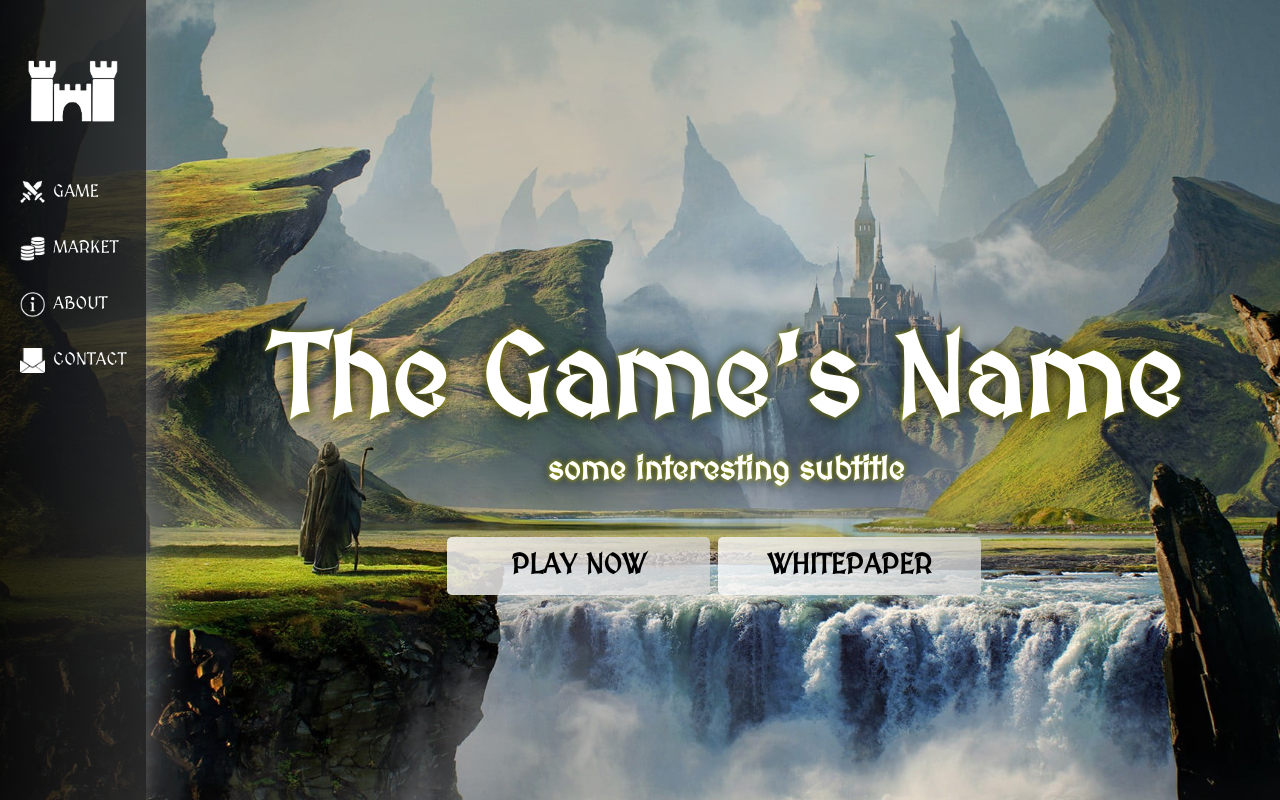
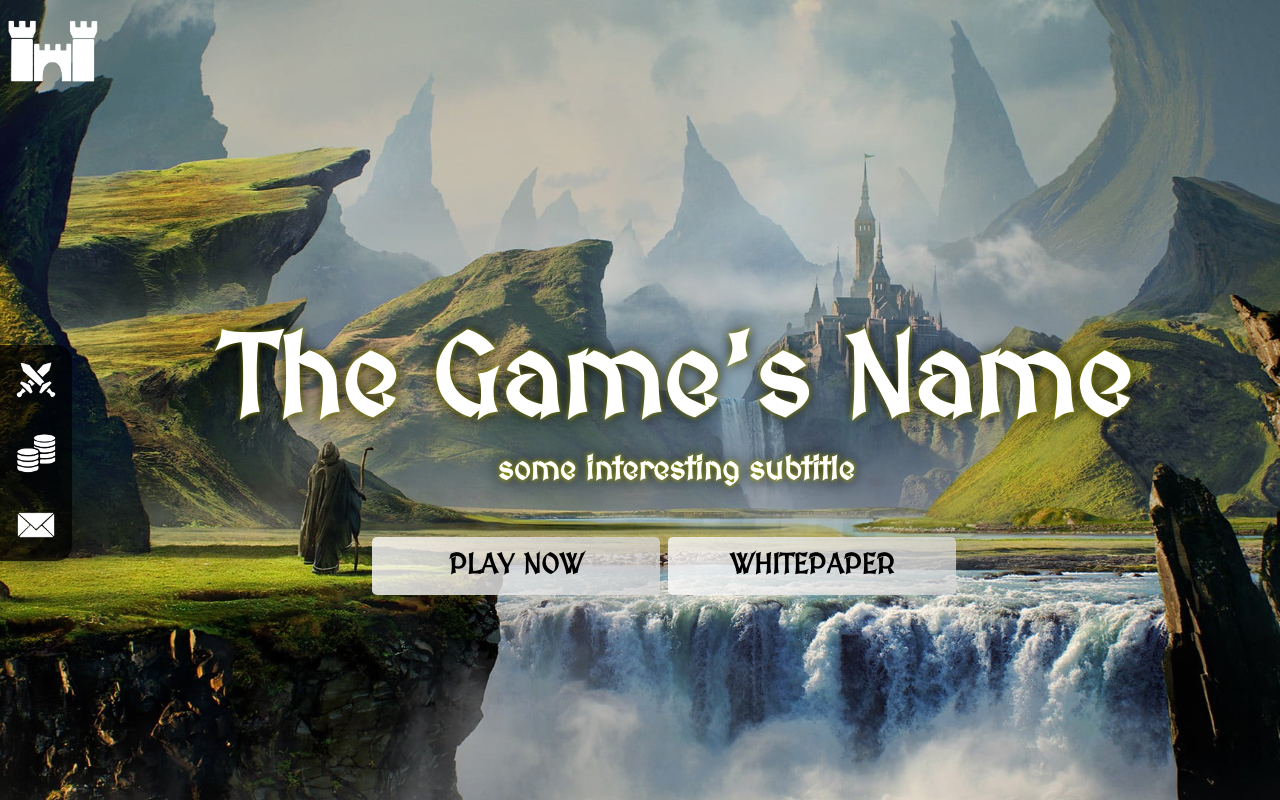
Before and after one commit to SergioGiraldezMoreno/web-ntf-game, a Vue app: page / in a window 1280 px wide. Shown: the top 800 px of the page. Built offline with nearby package versions, Linux system fonts and the light colour scheme.

Commit message:
new navbar style

```diff
--- a/src/assets/styles/main.css
+++ b/src/assets/styles/main.css
@@ -2,7 +2,6 @@
 {
 	-webkit-box-shadow: inset 0 0 6px rgba(0,0,0,0.9);
 	box-shadow: inset 0 0 6px rgba(0,0,0,0.9);
-	/* border-radius: 10px; */
 	background-color: #CCCCCC;
 }
 ::-webkit-scrollbar
@@ -38,13 +37,8 @@ button:hover{
     color: white;
     text-shadow: 0 0 15px #000000, 0 0 5px #fbff00;
 }
-/* button{ */
-    /* background-color: rgb(212, 172, 13); */
-    /* background-image: linear-gradient(to right, rgba(10, 10, 10, 0.75), rgb(43, 43, 43, 0.75)); */
-    /* background-image: linear-gradient(to right, rgb(99, 76, 0), rgb(187, 143, 0) 90%); */
-/* } */
 .main-div {
-    margin-left: 160px;
+    margin-left: 60px;
 }
 .shining-text{
     text-shadow: 0 0 15px #000000, 0 0 5px #fbff00;
@@ -57,8 +51,8 @@ button:hover{
     font-weight: 730;
 }
 .icon-sized {
-    width: 25px;
-    height: 25px;
+    width: 40px;
+    height: 40px;
 }
 h1, h2, h3 {
     font-weight: 700;
@@ -71,11 +65,11 @@ h1, h2, h3 {
 /* For Mobile */
 @media screen and (max-width: 767px) {
     #home-icon{
-        height: 30px;
+        height: 50px;
         width: auto;
     }
     .main-div {
-        margin-left: 72px;
+        margin-left: 40px;
     }
     .icon-sized {
         width: 30px;
@@ -85,9 +79,3 @@ h1, h2, h3 {
         font-size: 3rem;
     }
 }
-
-@media screen and (max-width: 600px) {
-    .main-div {
-        margin-left: 60px;
-    }
-}
--- a/src/components/Navbar.vue
+++ b/src/components/Navbar.vue
@@ -1,38 +1,28 @@
 <template>
-    <div id="navbar" class="col-auto position-fixed text-white h-100 p-0 px-sm-3">
-        <div class="w-100 pt-2 pt-md-5">
-            <router-link to="/" class="d-inline-block w-100 text-center">
-                <img id="home-icon" class="mb-md-4" src="../assets/home-icon.png"/> <!-- HERE GOES THE GAME ICON -->
+    <div class="position-fixed d-flex flex-column align-items-sm-start vh-100 p-0" id="nav">
+        <router-link class="d-inline-block text-center p-lg-2" to="/">
+            <img id="home-icon" src="../assets/home-icon.png"/> <!-- HERE GOES THE GAME ICON -->
         </router-link>
-        </div>
-        <div class="d-flex flex-column align-items-center align-items-sm-start" id="nav">
-            <ul class="nav nav-pills flex-column">
-                <li class='py-md-2 mx-1'>
-                    <router-link to="/game">
+        <ul class="p-0 my-auto">
+            <li class='m-0 top-right-border-radius'>
+                <router-link id='game-link' class="d-inline-block h-100 p-3" to="/game">
                     <img class="icon-sized" src="../assets/game-icon.png"/>
-                        <span class="align-middle d-none d-md-inline ms-md-2">GAME</span>
+                    <span id='game-link-text' class="align-middle ps-2 fw-bold">PLAY NOW</span>
                 </router-link>
             </li>
-                <li class='py-md-2 mx-1'>
-                    <router-link to="/market">
+            <li class='m-0'>
+                <router-link id='market-link' class="d-inline-block h-100 p-3" to="/market">
                     <img class="icon-sized" src="../assets/market-icon.png"/>
-                        <span class="align-middle d-none d-md-inline ms-md-2">MARKET</span>
+                    <span id='market-link-text' class="align-middle ps-2 fw-bold">MARKET PLACE</span>
                 </router-link>
             </li>
-                <li class='py-md-2 mx-1'>
-                    <router-link to="/about">
-                        <img class="icon-sized" src="../assets/about-icon.png"/>
-                        <span class="align-middle d-none d-md-inline ms-md-2">ABOUT</span>
-                    </router-link>
-                </li>
-                <li class='py-md-2 mx-1'>
-                    <router-link to="/contact">
+            <li class='m-0 bottom-right-border-radius'>
+                <router-link id='contact-link' class="d-inline-block h-100 p-3" to="/contact">
                     <img class="icon-sized" src="../assets/contact-icon.png"/>
-                        <span class="align-middle d-none d-md-inline ms-md-2">CONTACT</span>
+                    <span id='contact-link-text' class="align-middle ps-2 fw-bold">CONTACT</span>
                 </router-link>
             </li>
         </ul>
-        </div>
     </div>
 </template>
 
@@ -44,17 +34,51 @@ export default {
 
 <style scoped>
 
+#game-link-text {
+    display: none;
+}
+#game-link:hover > #game-link-text {
+    display: inline;
+}
+#market-link-text {
+    display: none;
+}
+#market-link:hover > #market-link-text {
+    display: inline;
+}
+#contact-link-text {
+    display: none;
+}
+#contact-link:hover > #contact-link-text {
+    display: inline;
+}
+@media screen and (max-width: 767px) {
+    #game-link:hover > #game-link-text {
+        display: none;
+    }
+    #market-link:hover > #market-link-text {
+        display: none;
+    }
+    #contact-link:hover > #contact-link-text {
+        display: none;
+    }
+}
 #home-icon {
     max-width: 90px;
 }
-
-#navbar {
-    min-width: 60px;
-    box-shadow: 0 0 50px grey;
-    background-image: linear-gradient(to right, rgb(10, 10, 10, 0.85), rgb(43, 43, 43, 0.85) 98%);
+#nav ul{
+    list-style: none;
 }
-#nav li{
-    margin: 5px 0;
+.top-right-border-radius {
+    border-top-right-radius: 15px;
+}
+.bottom-right-border-radius {
+    border-bottom-right-radius: 15px;
+}
+#nav li {
+    float: left;
+    clear: left;
+    background-color: rgba(0, 0, 0, 0.7);
 }
 #nav a {
     font-size: 1.1em;
```
Also changed, not shown: src/assets/contact-icon.png, src/assets/old-imgs(DELETE THIS)/contact-icon-old.png (added). Lines whose indentation alone changed are shown as unchanged.
